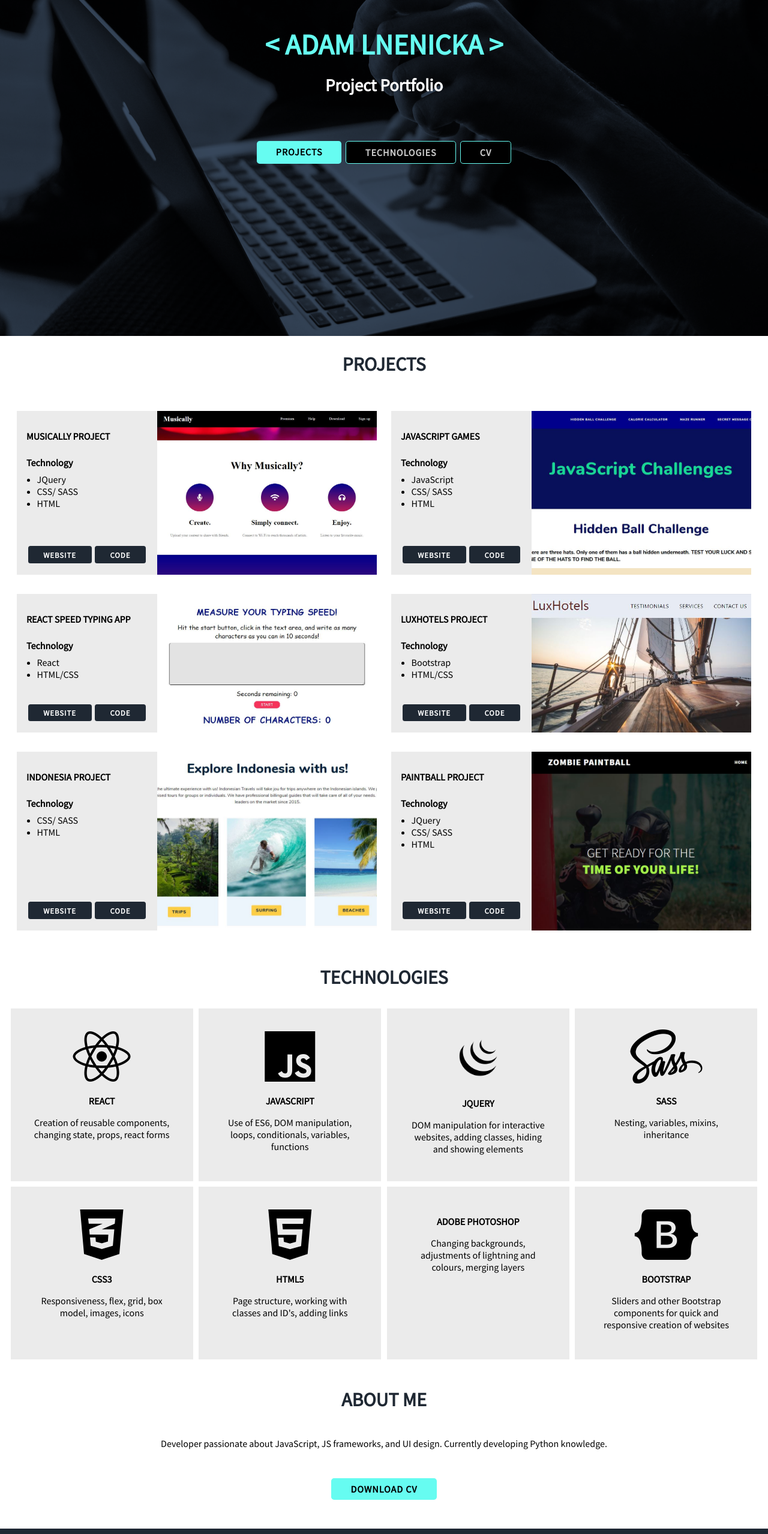
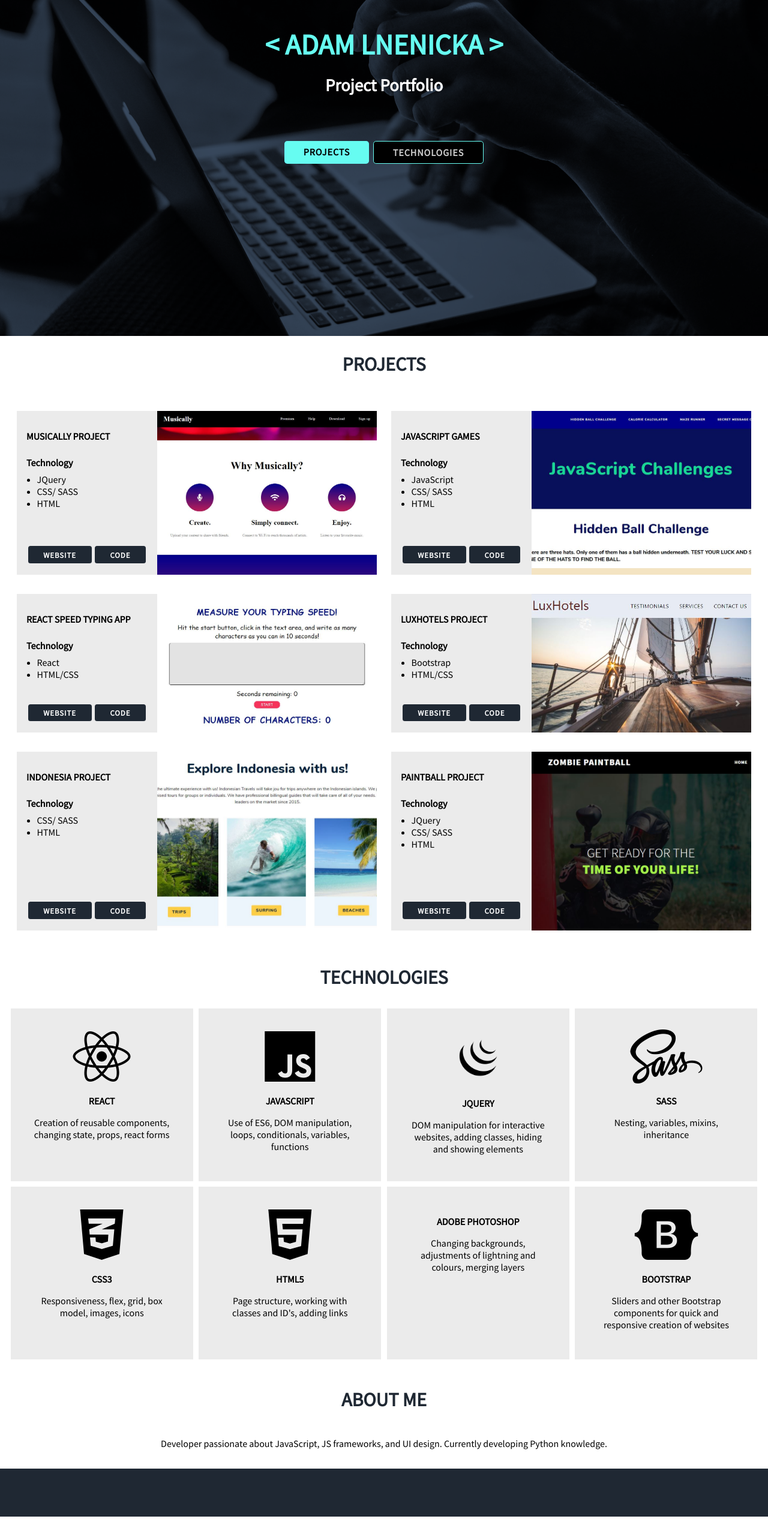
Before and after one commit to Adam-Lnenicka/Adam-Lnenicka.github.io, a plain HTML site: page index.html in a window 1280 px wide. Shown: the part 240-2797 px from the top of the page at 60% size. After the commit the page ends 2768 px from the top, so only its background shows below. Drawn offline with Linux system fonts and the light colour scheme; some icons are missing; a web font is replaced by a local one.

Commit message:
Update index.html

```diff
--- a/index.html
+++ b/index.html
@@ -13,7 +13,6 @@
             <div class = 'buttons'>
                 <a class = 'btn' href='#project-section'>Projects</a>
                 <a class ='btn2' href='#technology-section'>Technologies</a>
-                <a class ='btn2' href='Adam-Lnenicka-CV.pdf'>CV</a>
             </div>
         </div>
 
@@ -165,7 +164,6 @@
        <div class ='about-me-section'id ='about-me-section'>
           <h2>About Me</h2>
           <p>Developer passionate about JavaScript, JS frameworks, and UI design. Currently developing Python knowledge.</p>
-           <a class ='btn' href="Adam-Lnenicka-CV.pdf">Download CV</a>
        </div>
         <footer><footer>
     </body>
```
